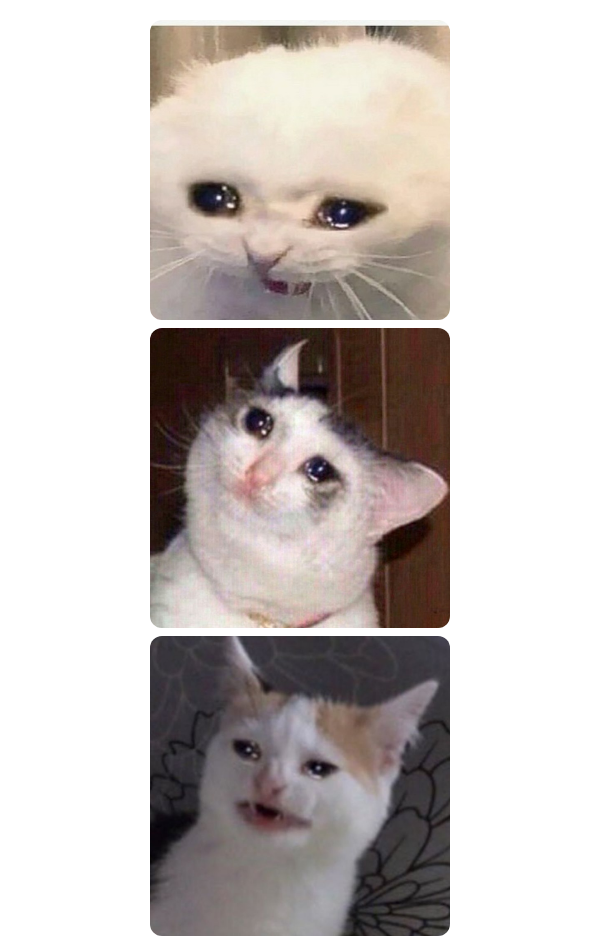
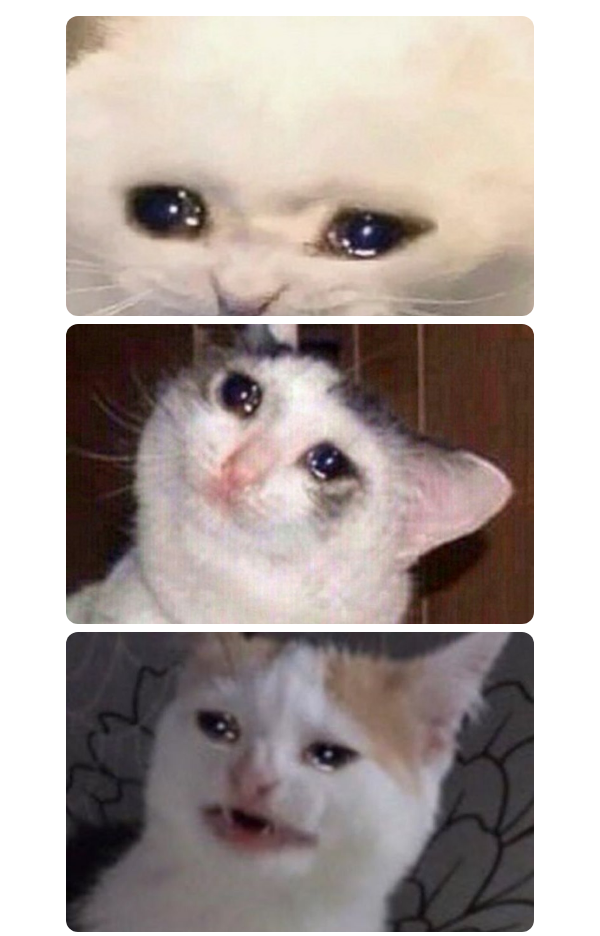
Before and after one commit to MBlancoBarcelo/gatos, a plain HTML site: page index.html in a window 600 px wide. Shown: the top 936 px of the page. Drawn offline with Linux system fonts and the light colour scheme.

Commit message:
grid grid grid grid grid grid grid grid grid grid gird grid grid grid grid grid grid grid grid

```diff
--- a/css/index.css
+++ b/css/index.css
@@ -10,21 +10,18 @@ body{
 }
 
 .cat{
-    object-fit: cover;
-    display: flex;
+        object-fit: cover;
     height: 300px;
-
     width: 300px;
-    margin: 4px;
     border-radius: 12px;
 }
 
 #contenedor{
+    gap: 8px;
+    grid-template-columns: 300px 300px 300px;
     margin-top: 16px;
     width: 1000px;
-    display: flex;
-    flex-direction: row;
-    flex-wrap: wrap;
+    display: grid;
     justify-content: center;
 }
 
@@ -34,18 +31,28 @@ body{
     #contenedor{
             width: 700px;
         justify-content: center;
-    display: flex;
-    flex-direction: row;
-    flex-wrap: wrap;
+    display: grid;
+    justify-items: center;
+    grid-template-columns: calc(50% - 32px) calc(50% - 32px);
+    grid-template-rows:auto;
     }
+
+    .cat{
+        width: 100%;
+    }
+
 }
 
 @media (max-width:600px){
       #contenedor{
-            width: 400px;
+        width: 500px;
         justify-content: center;
-    display: flex;
-    flex-direction: row;
-    flex-wrap: wrap;
+    display: grid;
+           grid-template-columns: calc(100% - 32px);
+    }
+
+    .cat{
+        width: 100%;
+        aspect-ratio: 1 / 1;
     }
 }
```
